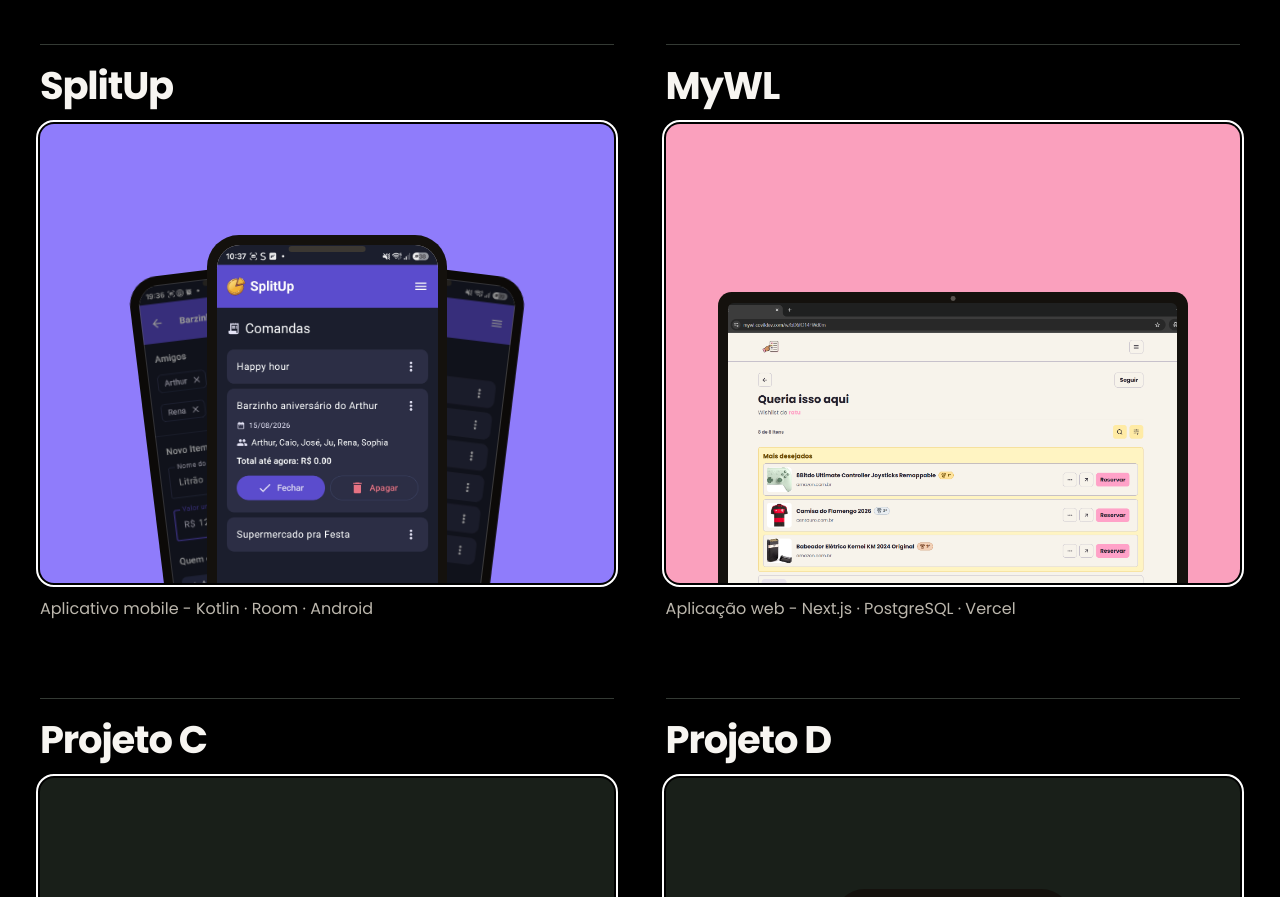
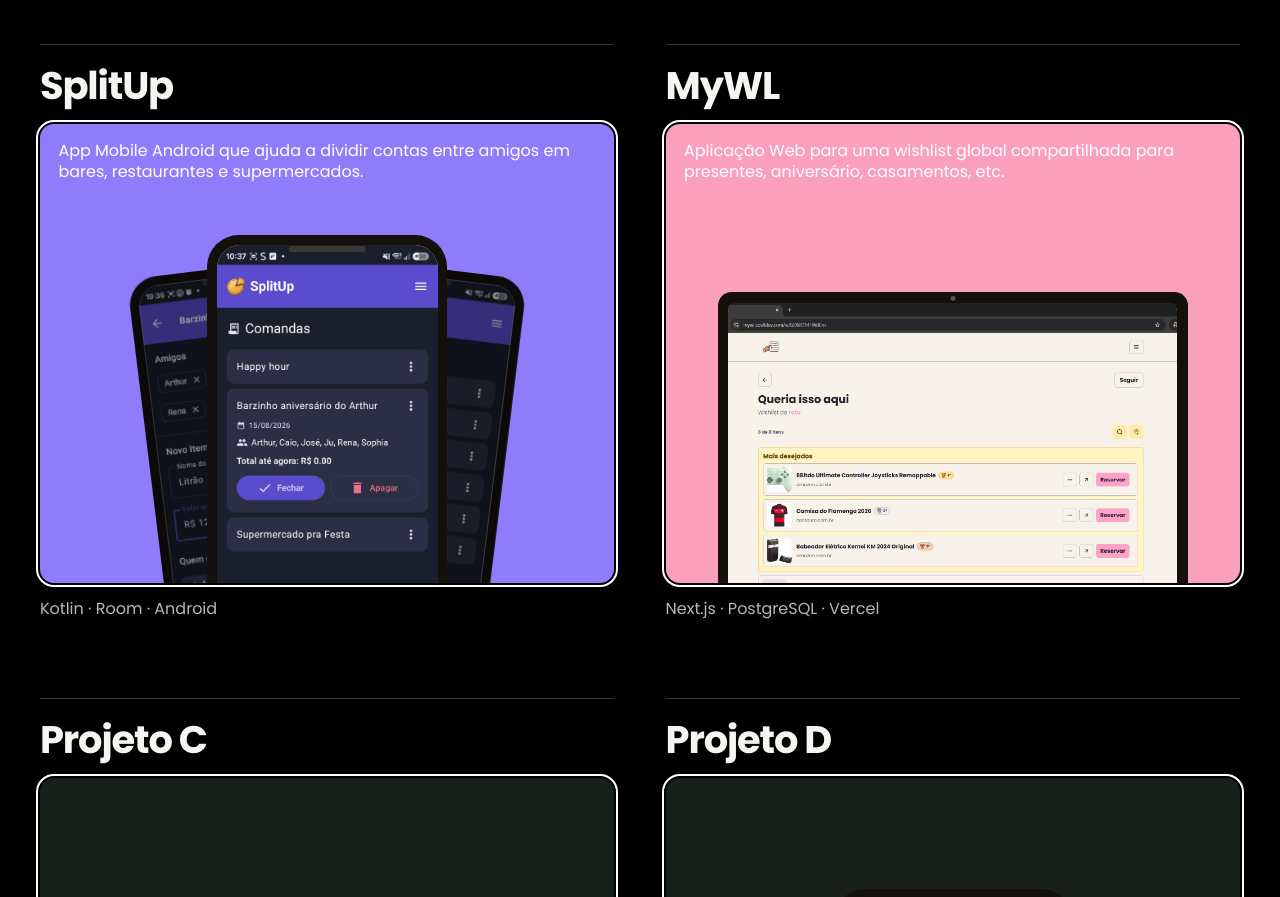
Before and after one commit to Covil-Works/Portifolio-Covil, a React (Vite) app: page / in a window 1280 px wide. Shown: the part 2270-3167 px from the top of the page. Built offline with nearby package versions, Linux system fonts and the light colour scheme.

Commit message:
feat(projects): refine project card descriptions

```diff
--- a/src/App.jsx
+++ b/src/App.jsx
@@ -120,8 +120,8 @@
 ]
 
 const projects = [
-  { name: 'SplitUp', details: 'Aplicativo mobile - Kotlin · Room · Android', href: 'https://covildev.com/splitup', stack: 'Kotlin · PostgreSQL', device: 'phone', image: suMain, imageAlt: 'Tela principal do SplitUp', phoneImages: { left: suComanda, right: suAmigos }, rotatePhonePreview: true },
-  { name: 'MyWL', details: 'Aplicação web - Next.js · PostgreSQL · Vercel', href: 'https://covildev.com/mywl', stack: 'Next.js · PostgreSQL', device: 'desktop', image: null, imageAlt: 'Tela do MyWL', carouselImages: [mywl1, mywl2, mywl3] },
+  { name: 'SplitUp', description: 'App Mobile Android que ajuda a dividir contas entre amigos em bares, restaurantes e supermercados.', details: 'Kotlin · Room · Android', href: 'https://covildev.com/splitup', stack: 'Kotlin · PostgreSQL', device: 'phone', image: suMain, imageAlt: 'Tela principal do SplitUp', phoneImages: { left: suComanda, right: suAmigos }, rotatePhonePreview: true },
+  { name: 'MyWL', description: 'Aplicação Web para uma wishlist global compartilhada para presentes, aniversário, casamentos, etc.', details: 'Next.js · PostgreSQL · Vercel', href: 'https://covildev.com/mywl', stack: 'Next.js · PostgreSQL', device: 'desktop', image: null, imageAlt: 'Tela do MyWL', carouselImages: [mywl1, mywl2, mywl3] },
   { name: 'Projeto C', stack: 'Java · Spring', device: 'desktop', image: null, imageAlt: 'Tela do Projeto C' },
   { name: 'Projeto D', stack: 'Produto · Comunidade', device: 'phone', image: null, imageAlt: 'Tela do Projeto D' },
 ]
--- a/src/components/ProjectCard.jsx
+++ b/src/components/ProjectCard.jsx
@@ -97,7 +97,8 @@
         onMouseEnter={canAutoPreview ? startAutoPreview : undefined}
         onMouseLeave={canAutoPreview ? stopAutoPreview : undefined}
       >
-        <span className="project-card__more">Ver Mais <span aria-hidden="true">↗</span></span>
+        {project.description && <span className="project-card__intro">{project.description}</span>}
+        <span className="project-card__more">Ver mais <span aria-hidden="true">↗</span></span>
         {project.device === 'phone' ? (
           <div className={[
             'phone-preview',
--- a/src/styles/global.css
+++ b/src/styles/global.css
@@ -447,9 +447,23 @@
   color: inherit;
   text-decoration: none;
 }
+.project-card__intro {
+  position: absolute;
+  top: 0;
+  left: 0;
+  z-index: 15;
+  width: 100%;
+  padding: 1rem 1.15rem;
+  color: #fff;
+  background: transparent;
+  font-size: clamp(0.82rem, 1.35vw, 1rem);
+  font-weight: 400;
+  line-height: 1.35;
+  pointer-events: none;
+}
 .project-card__more {
   position: absolute;
-  top: 0;
+  bottom: 0;
   left: 0;
   z-index: 20;
   display: flex;
@@ -463,7 +477,7 @@
   font-size: 0.78rem;
   font-weight: 700;
   opacity: 0;
-  transform: translateY(-100%);
+  transform: translateY(100%);
   transition: transform 260ms cubic-bezier(0.22, 1, 0.36, 1), opacity 220ms ease-out;
 }
 .project-card__visual:hover .project-card__more,
```
